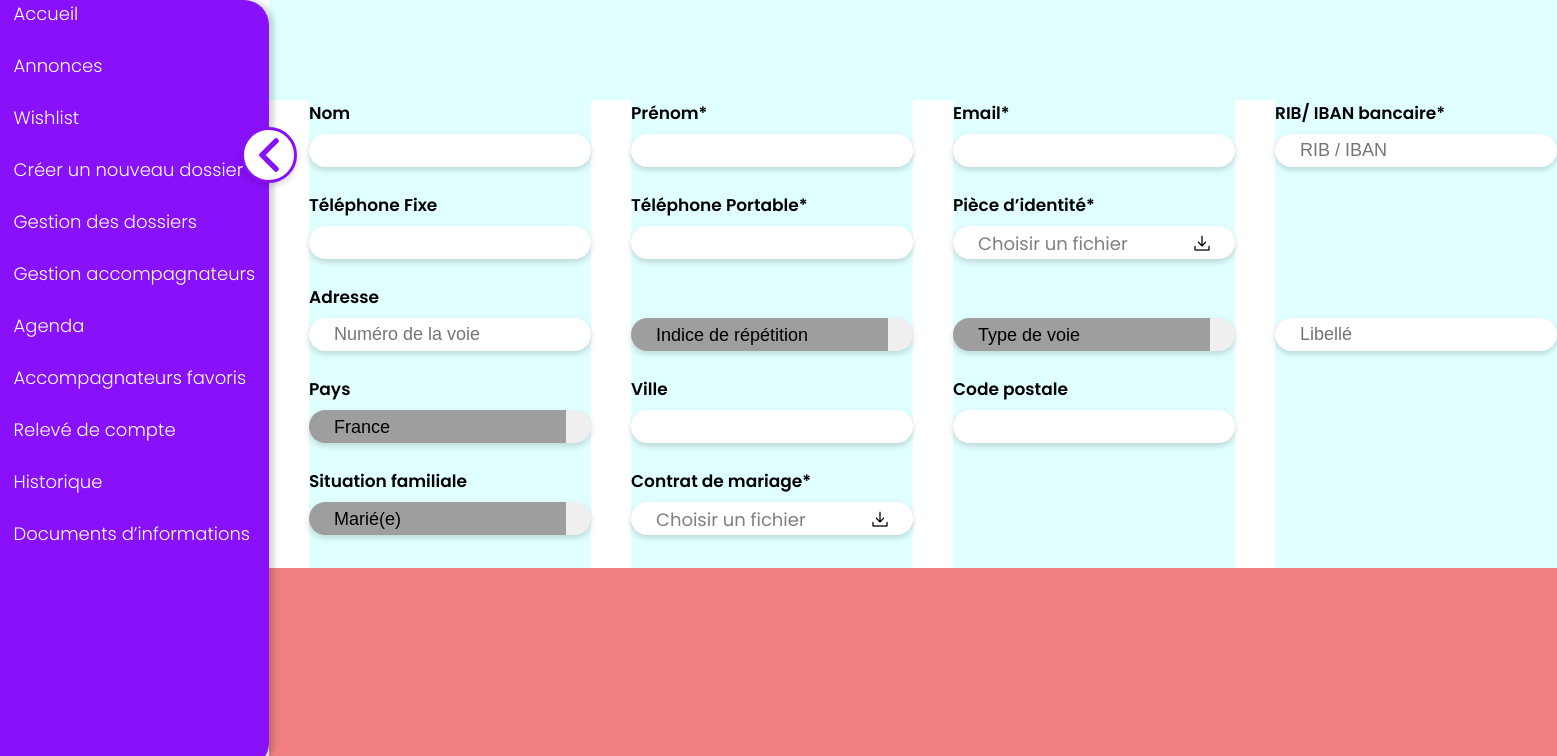
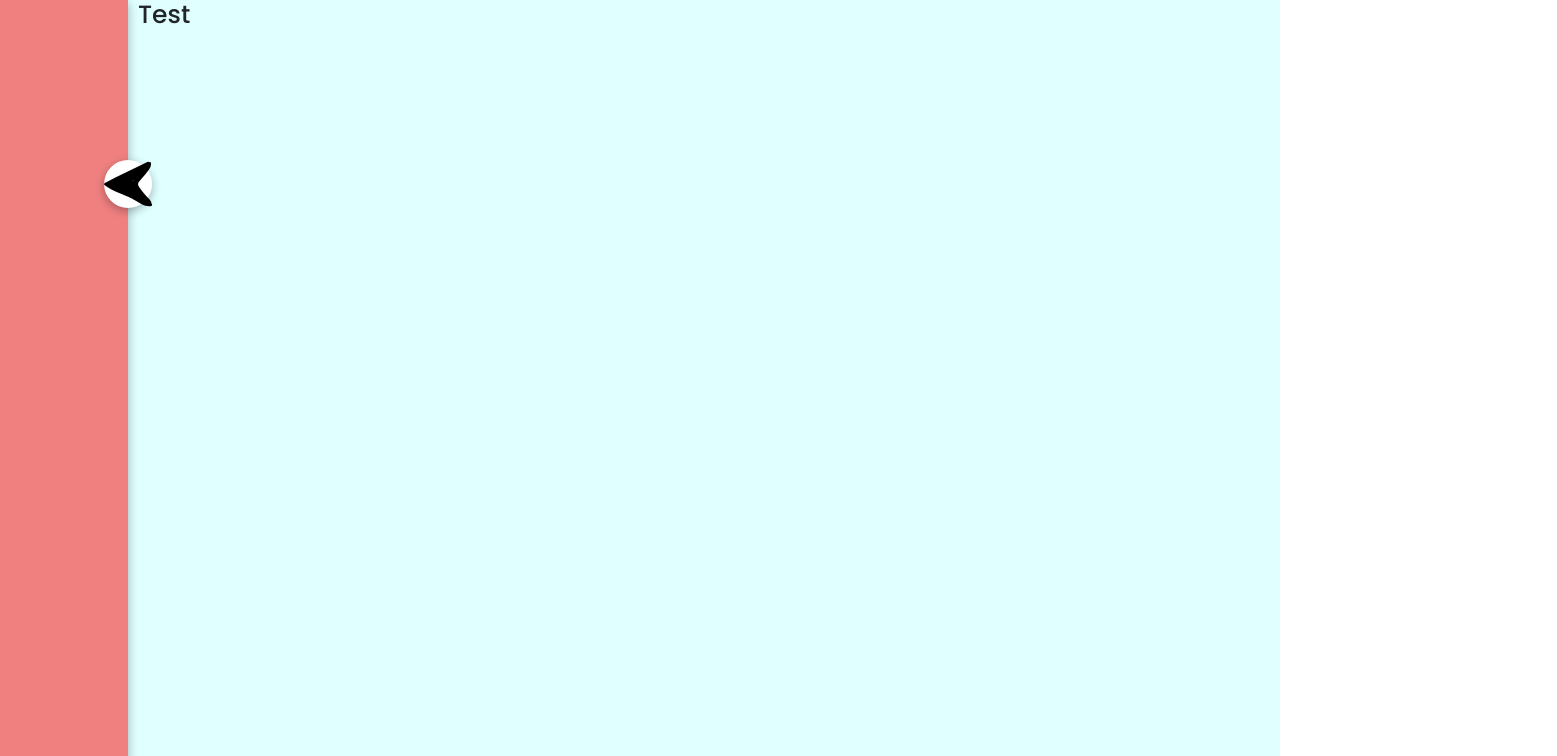
Before and after one commit to nikolaChakarov/g_iliev_fr, a React (Create React App) app in the folder client/: page / in a window 1280 px wide. Shown: the top 756 px of the page, 1557 px wide, since content can reach past the window. Built offline with nearby package versions, Linux system fonts and the light colour scheme; grey boxes are pictures that could not be loaded.

Commit message:
menu component

```diff
--- a/client/package.json
+++ b/client/package.json
@@ -6,6 +6,8 @@
     "@testing-library/jest-dom": "^5.14.1",
     "@testing-library/react": "^11.2.7",
     "@testing-library/user-event": "^12.8.3",
+    "bootstrap": "^5.1.3",
+    "node-sass": "^6.0.1",
     "react": "^17.0.2",
     "react-dom": "^17.0.2",
     "react-router-dom": "^5.3.0",
--- a/client/public/index.html
+++ b/client/public/index.html
@@ -9,6 +9,15 @@
   <link rel="preconnect" href="https://fonts.gstatic.com" crossorigin>
   <link href="https://fonts.googleapis.com/css2?family=Poppins:wght@100;300;400;500;600;700&display=swap"
     rel="stylesheet">
+
+  <link href="https://cdn.jsdelivr.net/npm/bootstrap@5.1.3/dist/css/bootstrap.min.css" rel="stylesheet"
+    integrity="sha384-1BmE4kWBq78iYhFldvKuhfTAU6auU8tT94WrHftjDbrCEXSU1oBoqyl2QvZ6jIW3" crossorigin="anonymous">
+
+  <script src="https://cdn.jsdelivr.net/npm/bootstrap@5.1.3/dist/js/bootstrap.bundle.min.js"
+    integrity="sha384-ka7Sk0Gln4gmtz2MlQnikT1wXgYsOg+OMhuP+IlRH9sENBO0LRn5q+8nbTov4+1p"
+    crossorigin="anonymous"></script>
+
+
   <title>g_iliev_fr</title>
 </head>
 
--- a/client/src/App.css
+++ b/client/src/App.css
@@ -1,12 +1,14 @@
 :root {
     --purple: #8811F9;
+    --typo-lg45-sm25: calc(25rem + (20 * (100vw - 375px) / 1545));
+    --typo-lg25-sm12: calc(12rem + (12 * (100vw - 375px) / 1545));
+
+    --space-lg5-sm2_5: calc(2.5rem + (2.5 * (100vw - 375px) / 1545));
+    --space-lg5-sm3: calc(3rem + (2 * (100vw - 375px) / 1545));
+    --space-lg10-sm3: calc(3rem + (7 * (100vw - 375px) / 1545));
 }
 
-* {
-    margin: 0;
-    padding: 0;
-    box-sizing: border-box;
-}
+
 
 html {
     font-size: 62.5%;
@@ -16,3 +18,9 @@ body {
     font-size: 16px;
     font-family: 'Poppins', sans-serif;
 }
+
+#wrapper {
+    background-color: lightcyan;
+    padding: 0;
+    margin: 0;
+}
--- a/client/src/App.js
+++ b/client/src/App.js
@@ -1,12 +1,20 @@
-import ProprietaireProfile01 from './components/ProprietaireProfile01/ProprietaireProfile01';
+import './App.css';
+import Repeat from './components/repeat/Repeat';
 
-import './App.css';
+// import MenuAside from './components/Bootstrap/MenuAside/MenuAside';
 
 const App = () => {
+
     return (
-        <>
-            <ProprietaireProfile01 />
-        </>
+        <div className="container-fluid d-flex" id="wrapper">
+
+            <Repeat />
+            <div className="row">
+                <div className="col">
+                    <h1>Test</h1>
+                </div>
+            </div>
+        </div>
     )
 };
 
--- /dev/null
+++ b/client/src/components/Bootstrap/MenuAside/MenuAside.js
@@ -0,0 +1,46 @@
+import React, { useState, useEffect } from 'react';
+import useCurrentWidth from '../../../utils/useCurrentWidth';
+import './MenuAside.scss';
+
+const MenuAside = () => {
+    const menuItems = ['Accueil', 'Annonces', 'Wishlist', 'Créer un nouveau dossier', 'Gestion des dossiers', 'Gestion accompagnateurs', 'Agenda', 'Accompagnateurs favoris', 'Relevé de compte', 'Historique', 'Documents d’informations'];
+
+    const [click, setClick] = useState(false);
+
+    const currentWidth = useCurrentWidth();
+
+    const onArrowClickHandler = (e) => {
+        setClick(!click);
+    }
+
+    return (
+        <div className="row" id="menu-aside">
+
+            <div className="col col-items" style={{
+                maxWidth: !click ? '' : currentWidth > 576 ? '25%' : '80%',
+                position: (click && currentWidth <= 576) ? 'absolute' : ''
+            }}>
+                <ul className="ul-items" style={{
+                    left: !click ? '-100vw' : '',
+                    opacity: !click ? '0' : ''
+                }}>
+                    {menuItems.map((el, i) => {
+                        return (
+                            <li key={i}>{el}</li>
+                        )
+                    })}
+                </ul>
+
+
+                <div className="toggle-menu" onClick={onArrowClickHandler}>
+                    <img className="img-fluid img-custom" src="/img/left-arrow.svg" alt="left arrow" style={{
+                        transform: click ? 'rotate(180deg)' : ''
+                    }} />
+                </div>
+
+            </div>
+        </div>
+    )
+}
+
+export default MenuAside
--- /dev/null
+++ b/client/src/components/Bootstrap/MenuAside/MenuAside.scss
@@ -0,0 +1,78 @@
+#menu-aside {
+    /* for the container-fluid */
+    background-color: lightblue;
+    padding: 0;
+    margin: 0;
+    position: relative;
+
+    /* for all elements in the component */
+    * {
+        margin: 0;
+        padding: 0;
+    }
+
+    ul {
+        list-style: none;
+        li {
+            margin-bottom: 1rem;
+        }
+    }
+
+    .row {
+        height: 100vh;
+        background-color: lightseagreen;
+    }
+
+    /* arrow toggle menu */
+    .toggle-menu {
+        width: calc(30px + (20 * (100vw - 414px) / 952));
+        height: calc(30px + (20 * (100vw - 414px) / 952));
+        border-radius: 50%;
+        background-color: #fff;
+        position: absolute;
+        top: 20%;
+        right: 0;
+        transform: translateX(50%);
+        box-shadow: 0 3px 10px rgba($color: #000000, $alpha: 0.3);
+        cursor: pointer;
+
+        .img-custom {
+            transition: all .5s ease-in-out;
+        }
+    }
+
+
+
+    /* -------------------------------------------- */
+
+    .col-items {
+        background-color: coral;
+        box-shadow: 0 3px 10px rgba($color: #000000, $alpha: 0.3);
+        max-width: 10%;
+        height: 100vh;
+        transition: max-width .5s ease-in-out;
+        position: relative;
+    }
+
+    .ul-items {
+        padding: 10rem 3rem;
+        position: relative;
+        left: 0;
+        opacity: 1;
+        transition:
+            left .7s ease-in-out,
+            opacity 1s ease-in-out;
+    }
+
+
+
+    @media screen and (max-width: 576px) {
+        .col-items {
+            transition: position 2s ease-in-out;
+        }
+
+        .ul-items {
+            transition: none;
+        }
+    }
+}
--- /dev/null
+++ b/client/src/components/repeat/Repeat.js
@@ -0,0 +1,48 @@
+import { useState } from "react";
+import useWidth from "../../utils/useWidth";
+import './Repeat.scss';
+
+const Repeat = () => {
+    const menuItems = ['Accueil', 'Annonces', 'Wishlist', 'Créer un nouveau dossier', 'Gestion des dossiers', 'Gestion accompagnateurs', 'Agenda', 'Accompagnateurs favoris', 'Relevé de compte', 'Historique', 'Documents d’informations', 'Profile', 'Se deconneter'];
+
+    const [click, setClick] = useState(false);
+
+    const width = useWidth();
+
+    const onArrowClickHandler = (e) => {
+        setClick(!click);
+    }
+
+    return (
+        <div className="container-fluid" id="menu-aside" style={{
+            maxWidth: !click ? '' : width > 576 ? '25%' : '80%',
+            position: (click && width <= 576) ? 'absolute' : ''
+        }}>
+            <div className="row">
+                <div className="col">
+                    <ul className="ul-items" style={{
+                        left: !click ? '-200px' : '',
+                        opacity: !click ? '0' : ''
+                    }}>
+                        {menuItems.map((el, i) => {
+                            return (
+                                <li key={i}>{el}</li>
+                            )
+                        })}
+                    </ul>
+
+
+                    <div className="toggle-menu" onClick={onArrowClickHandler}>
+                        <img className="img-fluid img-custom" src="/img/left-arrow.svg" alt="left arrow" style={{
+                            transform: click ? 'rotate(180deg)' : ''
+                        }} />
+                    </div>
+
+                </div>
+            </div>
+        </div>
+    )
+
+};
+
+export default Repeat;
--- /dev/null
+++ b/client/src/components/repeat/Repeat.scss
@@ -0,0 +1,67 @@
+#menu-aside {
+    background-color: lightcoral;
+    height: 100vh;
+    max-width: 10%;
+    padding: 0;
+    margin: 0;
+    position: relative;
+    box-shadow: 0 3px 10px rgba($color: #000000, $alpha: 0.3);
+    transition: max-width .5s ease-in-out;
+    margin-right: 1rem;
+    padding: 10rem 2.5rem 0rem;;
+
+
+       /* for all elements in the component */
+       * {
+        margin: 0;
+        padding: 0;
+    }
+
+
+    .ul-items {
+        list-style: none;
+        background-color: lightgreen;
+        position: absolute;
+        left: 2.5rem;
+        opacity: 1;
+        transition:
+            left .7s ease-in-out,
+            opacity 1s ease-in-out;
+        li {
+            margin-bottom: 1rem;
+            font-size: calc(12px + (2 * (100vw - 414px) / 952));
+        }
+        & li:last-of-type {
+            background-color: chartreuse;
+            margin-top: 10rem;
+        }
+    }
+
+
+
+     /* arrow toggle menu */
+     .toggle-menu {
+        width: calc(30px + (20 * (100vw - 414px) / 952));
+        height: calc(30px + (20 * (100vw - 414px) / 952));
+        border-radius: 50%;
+        background-color: #fff;
+        position: absolute;
+        top: 20%;
+        right: 0;
+        transform: translateX(50%);
+        box-shadow: 0 3px 10px rgba($color: #000000, $alpha: 0.3);
+        cursor: pointer;
+
+        .img-custom {
+            transition: all .5s ease-in-out;
+        }
+    }
+
+    @media screen and (max-width: 576px) {
+        transition: position 2s ease-in-out;
+
+        .ul-items {
+            transition: none;
+        }
+    }
+}
--- /dev/null
+++ b/client/src/utils/useWidth.js
@@ -0,0 +1,31 @@
+import { useState, useEffect } from "react";
+
+const useWidth = () => {
+
+    const getWidth = () => {
+        return window.innerWidth || document.documentElement.clientWidth || document.body.clientWidth;
+    }
+    const [width, setWidth] = useState(getWidth());
+
+
+    useEffect(() => {
+
+        let timeoutId = null;
+        const resizeListener = () => {
+            clearTimeout(timeoutId);
+
+            timeoutId = setTimeout(() => setWidth(getWidth()), 150);
+        }
+
+        window.addEventListener('resize', resizeListener);
+
+        return () => {
+            window.removeEventListener('resize', resizeListener);
+        }
+    }, []);
+
+    return width;
+
+};
+
+export default useWidth;
```
Also changed, not shown: client/src/utils/useCurrentWidth.js (added, +32 -0 lines), client/public/img/left-arrow.svg (added), 1 other file (tests, documents, lock files or other folders).
